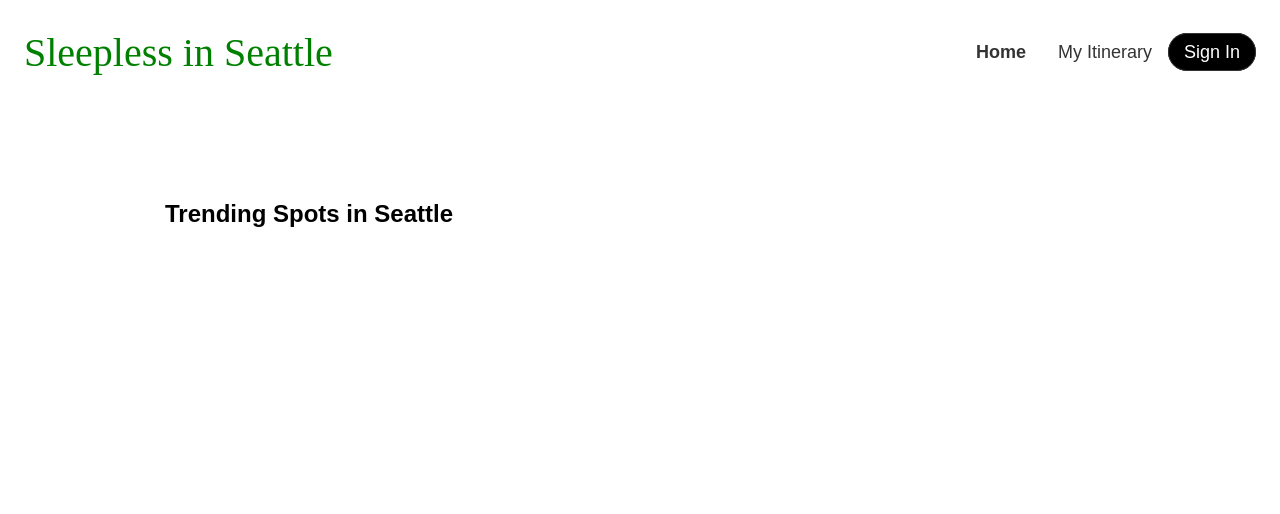
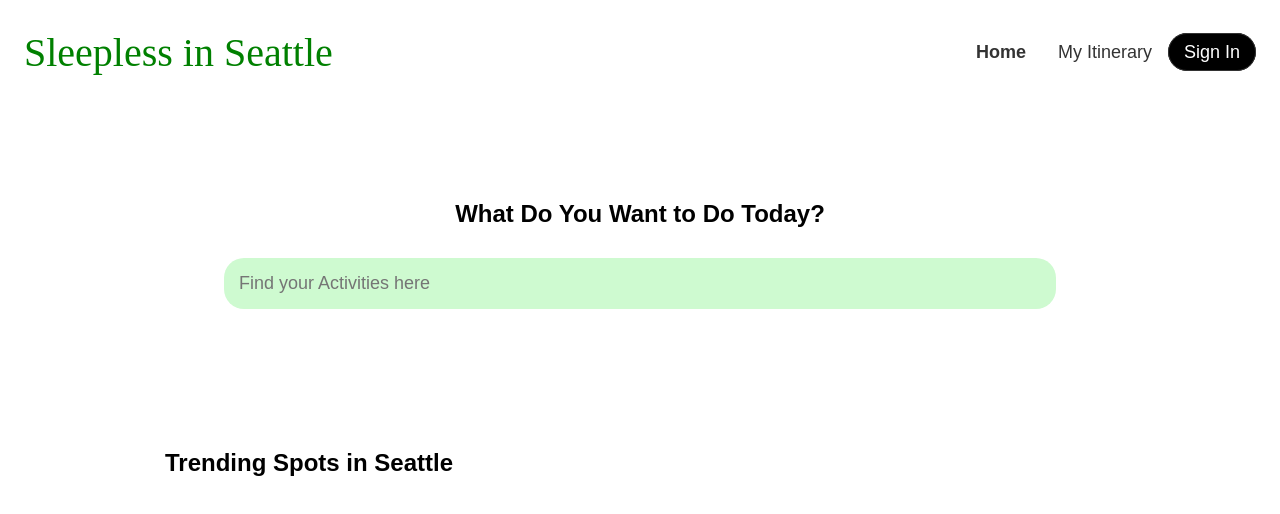
Before and after one commit to info340b-wi24/project-group5, a React (Create React App) app: page / in a window 1280 px wide. Shown: the top 514 px of the page. Built offline with nearby package versions, Linux system fonts and the light colour scheme.

Commit message:
searchbar fixed

```diff
--- a/src/App.js
+++ b/src/App.js
@@ -1,6 +1,6 @@
 import React from 'react';
 import Navbar from './components/NavBar';
-//import SearchBar from './components/SearchBar';
+import SearchBar from './components/SearchBar';
 import FlexBoxes from './components/FlexBoxes';
 import './index.css';
 
@@ -8,7 +8,7 @@ function App() {
   return (
     <div>
       <Navbar />
-
+      <SearchBar />
       <FlexBoxes />
     </div>
   );
--- /dev/null
+++ b/src/components/SearchBar.js
@@ -0,0 +1,12 @@
+import React from 'react';
+
+const SearchBar = () => {
+    return (
+        <section className="question">
+            <h1>What Do You Want to Do Today?</h1>
+            <input type="text" id="search-bar" placeholder="Find your Activities here" />
+        </section>
+    );
+};
+
+export default SearchBar;
```
